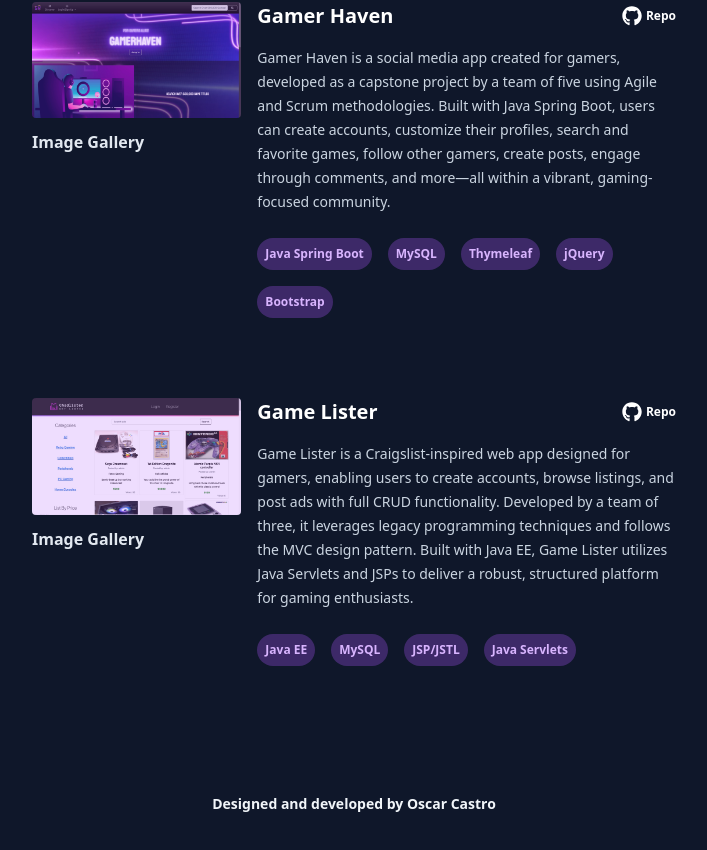
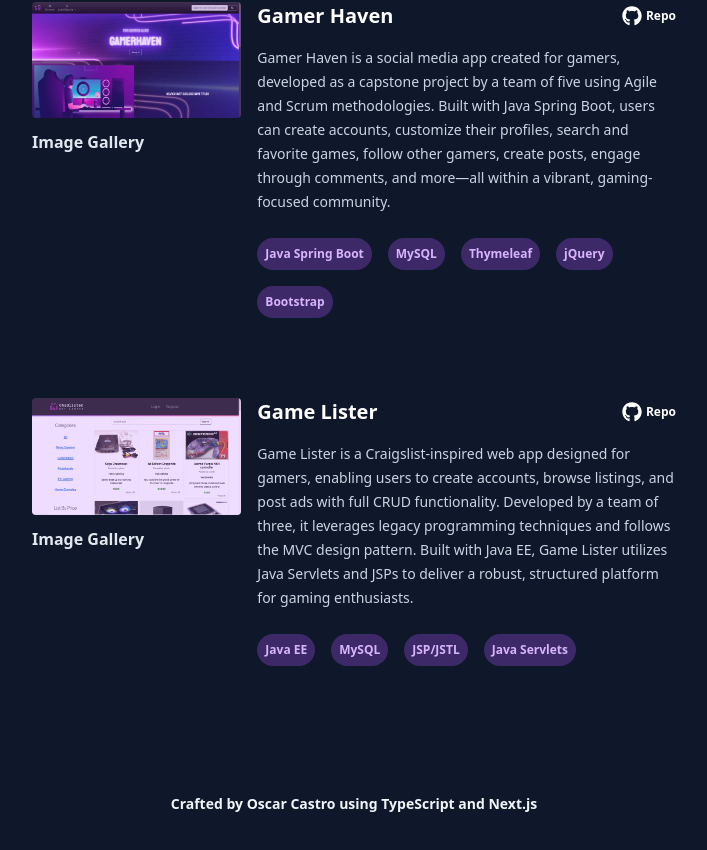
Before and after one commit to oscar-ct/portfolio-v2, a Next.js app: page / in a window 1280 px wide. Shown: the part 3986-4836 px from the top of the page, without its empty margins (556-1263 px from the left). Built offline with nearby package versions, Linux system fonts and the light colour scheme.

Commit message:
feat: footer text

```diff
--- a/app/components/Footer.tsx
+++ b/app/components/Footer.tsx
@@ -2,7 +2,7 @@
 const Footer = () => {
     return (
         <div className={"text-sm font-bold text-center text-slate-100"}>
-            Designed and developed by Oscar Castro
+            <span>Crafted by Oscar Castro using TypeScript and Next.js</span>
         </div>
     );
 };
```
